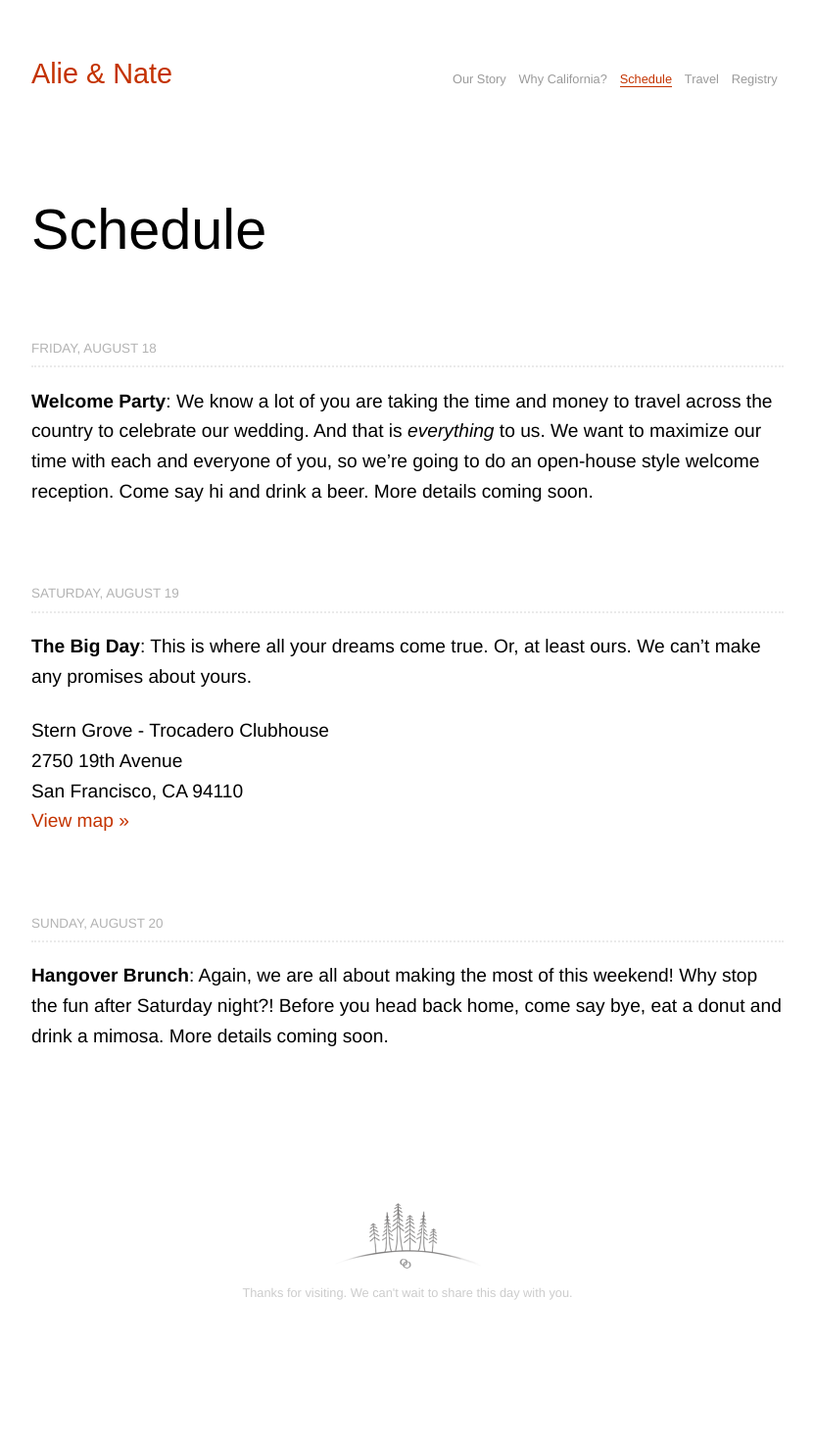
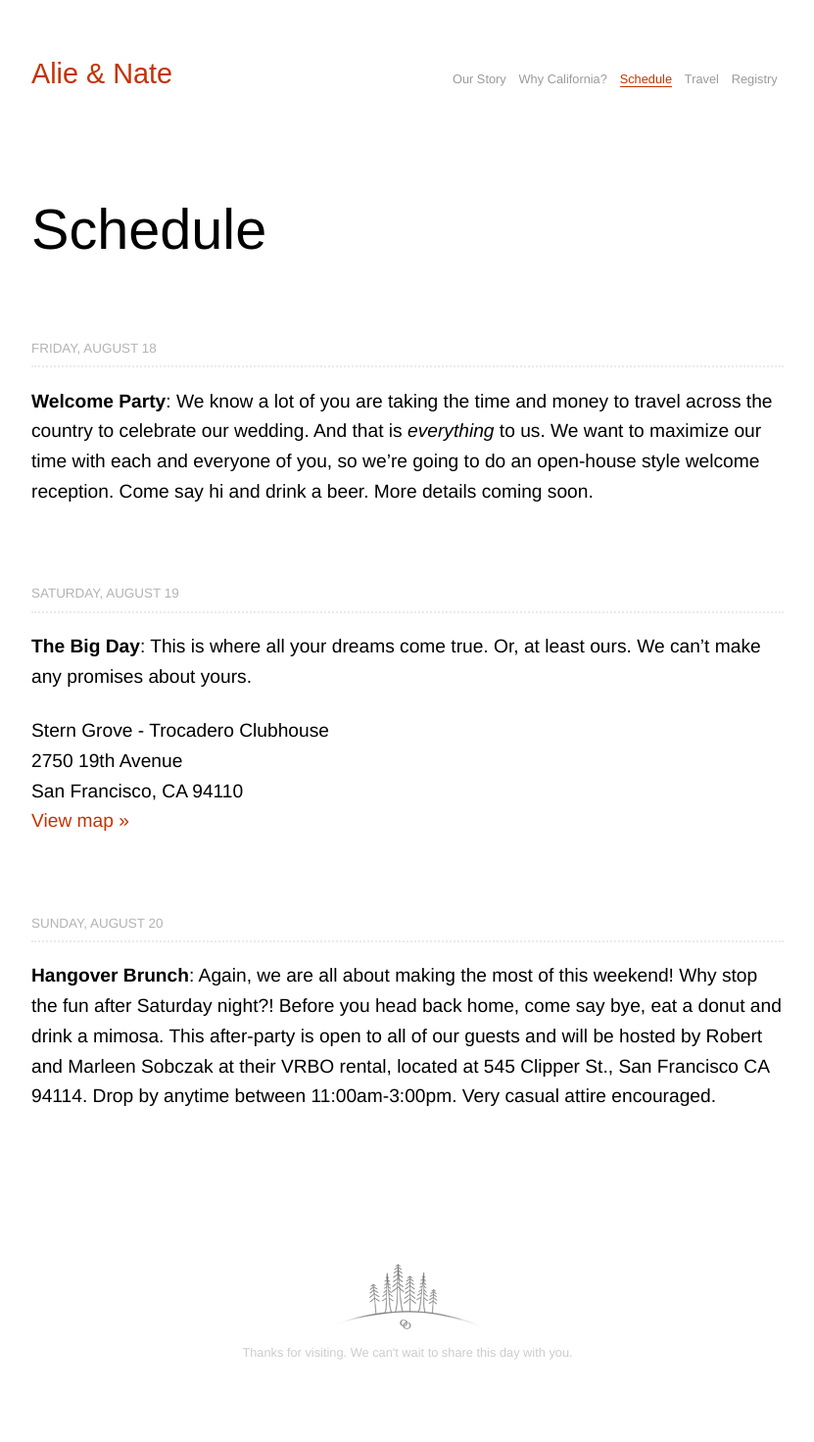
Before and after one commit to nkadlac/alieplusnate.com, a Jekyll site: the page built from schedule.md, in a window 1280 px wide. Shown: the whole page at 98% size, without its empty margins (224-1055 px from the left). Built offline with Jekyll 4.4.1, drawn with Linux system fonts in a browser that asks for light colours; some web fonts are replaced; before the commit the page ends 1410 px from its top, so only the background shows below that.

Commit message:
Updated Schedule

```diff
--- a/schedule.md
+++ b/schedule.md
@@ -20,4 +20,4 @@
 
 ## Sunday, August 20
 
-**Hangover Brunch**: Again, we are all about making the most of this weekend! Why stop the fun after Saturday night?! Before you head back home, come say bye, eat a donut and drink a mimosa. More details coming soon.
+**Hangover Brunch**: Again, we are all about making the most of this weekend! Why stop the fun after Saturday night?! Before you head back home, come say bye, eat a donut and drink a mimosa. This after-party is open to all of our guests and will be hosted by Robert and Marleen Sobczak at their VRBO rental, located at 545 Clipper St., San Francisco CA 94114. Drop by anytime between 11:00am-3:00pm. Very casual attire encouraged.
```
